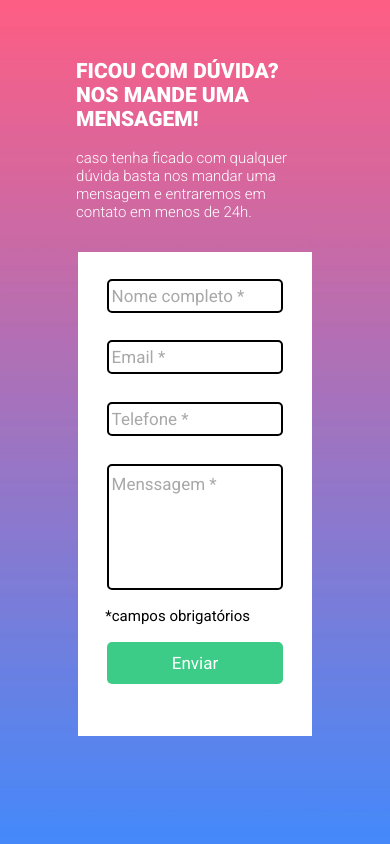
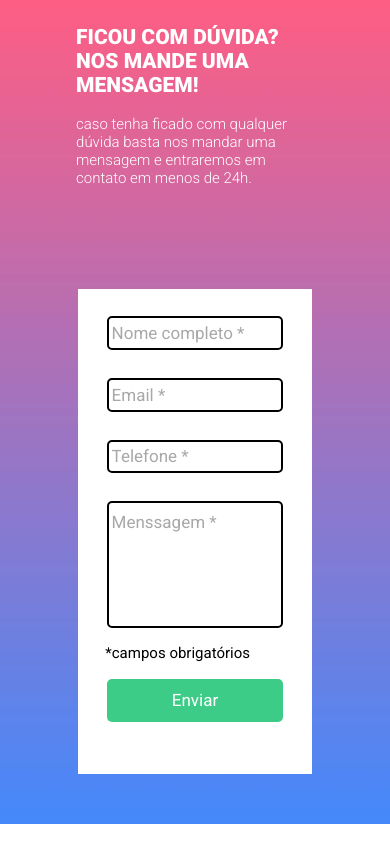
Before and after one commit to pedroallvs/quast-form-validation-js, a plain HTML site: page index.html in a window 390 px wide. Drawn offline with Linux system fonts and the light colour scheme.

Commit message:
alteração na responsividade

```diff
--- a/src/css/estilos.css
+++ b/src/css/estilos.css
@@ -1,16 +1,13 @@
 body {
-    height: 100vh;
-    width: 100vw;
     background: url(../imagens/fundo.jpg) repeat-x;
-    background-size: 100vw 100vh;
+    background-size: contain;
     display: flex;
     justify-content: center;
     align-items: center;
-
 }
 
 main {
-    height: 90vh;
+    height: 100vh;
     width: 90vw;
     display: flex;
     align-items: center;
@@ -27,16 +24,16 @@ main {
 
 .titulo h2,
 .titulo p {
-    padding: 0 2vw;
+    padding: 0 1.8vw;
 }
 
 .titulo h2 {
-    font-size: 1.7rem;
+    font-size: 25px;
     font-weight: 900;
 }
 
 .titulo p {
-    font-size: 1.3rem;
+    font-size: 18px;
     font-weight: 300;
 }
 
@@ -123,37 +120,41 @@ input:invalid {
 }
 
 
-@media (max-width: 768px) {
-    body {
-        height: 100vh;
-    }
+@media (max-width: 780px) {
+
 
     main {
-        height: 90vh;
+        height: 100%;
         flex-direction: column;
-
         justify-content: flex-start;
+        gap: 50px;
 
     }
 
     .campo-formulario {
         height: 55vh;
         width: 60vw;
+        min-height: 295px;
+        margin-top: 2vh;
+        margin-bottom: 6vh;
     }
 
     input,
     textarea {
         width: 45vw;
         margin: 2vh 0.5vw 0 0.5vw;
+        min-height: 25px;
     }
 
     input {
         height: 4vh;
 
+
     }
 
     textarea {
         height: 15vh;
+
 
     }
 
@@ -165,14 +166,17 @@ input:invalid {
     #botao {
         height: 5vh;
 
+
     }
 
     .titulo {
         color: white;
         width: 65vw;
         height: 20vh;
-        margin-top: 2vh;
+        min-height: 100px;
+        margin-top: 3vh;
         margin-bottom: 1vh;
+        padding-bottom: 20px;
 
     }
 
```
